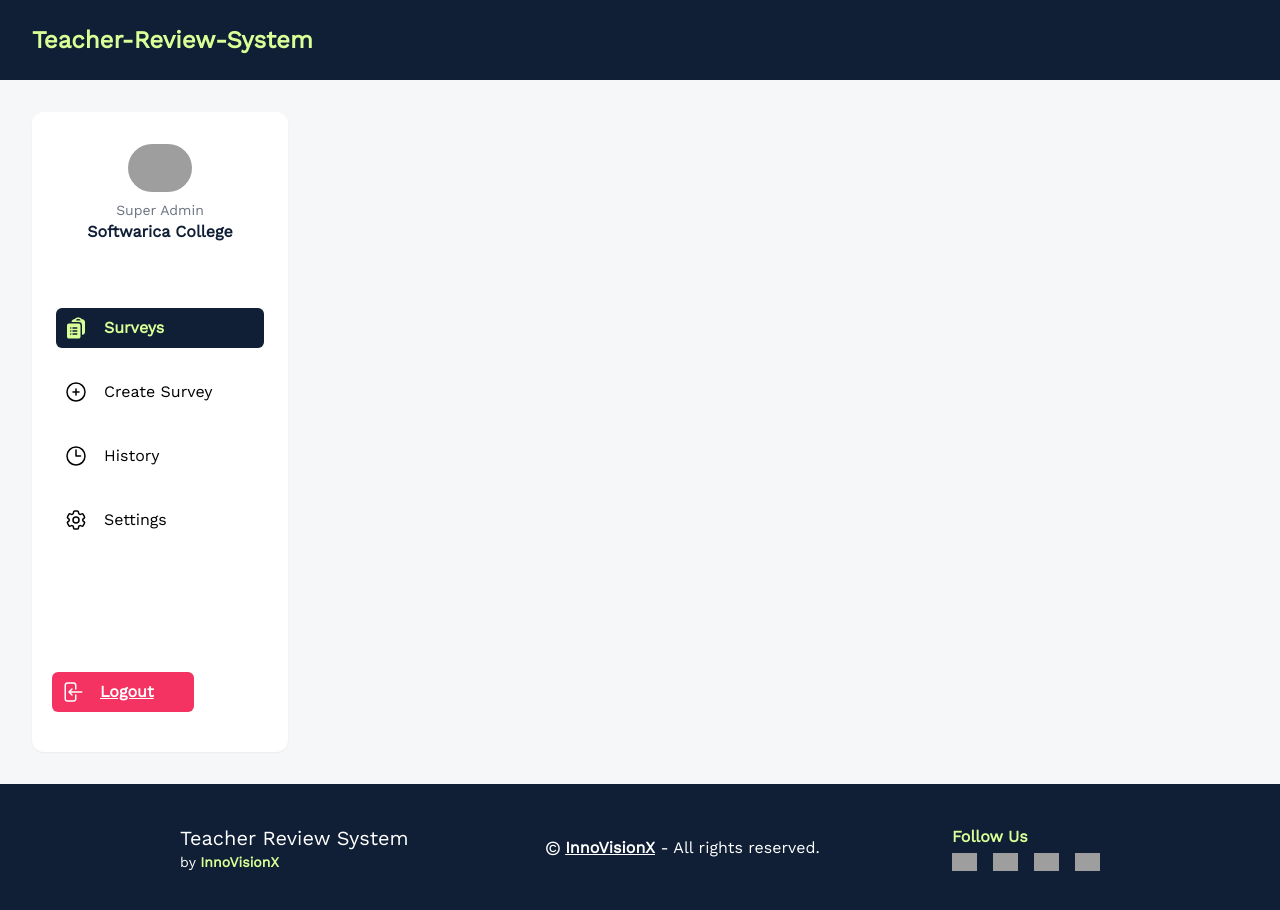
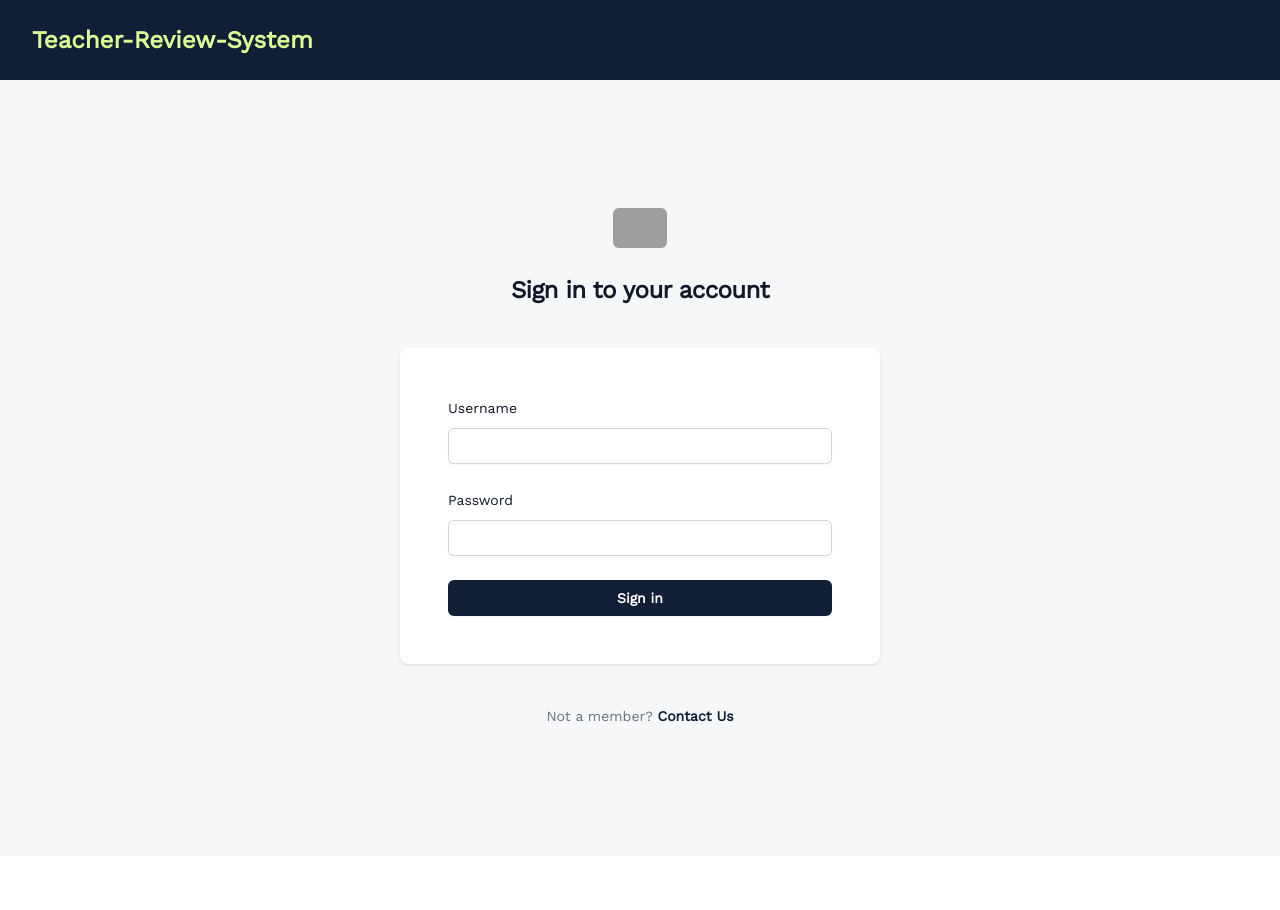
Before and after one commit to trishan9/Teacher-Evaluation-System, a React (Vite) app: page /login in a window 1280 px wide. After the commit the page ends 856 px from the top, so only its background shows below. Built offline with nearby package versions, Linux system fonts and the light colour scheme; grey boxes are pictures that could not be loaded.

Commit message:
feat: completed login page ui and routes setup.

```diff
--- a/package.json
+++ b/package.json
@@ -11,6 +11,7 @@
   },
   "dependencies": {
     "@heroicons/react": "^2.0.18",
+    "@tailwindcss/forms": "^0.5.6",
     "clsx": "^2.0.0",
     "firebase": "^10.4.0",
     "react": "^18.2.0",
--- a/src/App.jsx
+++ b/src/App.jsx
@@ -1,5 +1,5 @@
 import React from "react"
-import { NavBar, SideNav, Footer } from "@/components"
+import { NavBar } from "@/components"
 import Routes from "./Routes"
 
 const App = () => {
@@ -7,13 +7,7 @@ const App = () => {
     <div className="min-h-[100vh] font-primary bg-neutral_white">
       <NavBar />
 
-      <div className="flex gap-6 p-8">
-        <SideNav />
-
-        <Routes />
-      </div>
-
-      <Footer />
+      <Routes />
     </div>
   )
 }
--- a/src/Routes.jsx
+++ b/src/Routes.jsx
@@ -1,5 +1,5 @@
 import { Route, Routes } from "react-router-dom"
-import { Survey, Home, CreateSurvey, History, Settings } from "@/pages"
+import { Survey, Home, CreateSurvey, History, Settings, Login } from "@/pages"
 
 const AppRoutes = () => {
     return (
@@ -9,6 +9,7 @@ const AppRoutes = () => {
             <Route path="/create-survey" element={<CreateSurvey />} />
             <Route path="/history" element={<History />} />
             <Route path="/settings" element={<Settings />} />
+            <Route path="/login" element={<Login />} />
         </Routes>
     )
 }
--- a/src/components/SideNav.jsx
+++ b/src/components/SideNav.jsx
@@ -1,16 +1,13 @@
 
-import { useState } from 'react';
+import { Link, useNavigate } from 'react-router-dom'
 import { ArrowLeftOnRectangleIcon } from '@heroicons/react/24/solid'
-import { useNavigate } from 'react-router-dom'
 import clsx from 'clsx';
 import menus from '@/constants/menus';
 
-const SideNav = () => {
-    const [activeMenu, setActiveMenu] = useState(0)
+const SideNav = ({ activeMenu }) => {
     const navigate = useNavigate()
 
-    const handleClick = (index, path) => {
-        setActiveMenu(index)
+    const handleClick = (path) => {
         navigate(path)
     }
 
@@ -28,7 +25,7 @@ const SideNav = () => {
                 {menus.map((menu, index) => (
                     <button
                         key={menu.url}
-                        onClick={() => handleClick(index, menu.url)}
+                        onClick={() => handleClick(menu.url)}
                         className={
                             clsx('flex w-full gap-4 p-2 rounded-md',
                                 index == activeMenu && 'cursor-pointer font-bold bg-accent_primary text-accent_secondary'
@@ -42,11 +39,13 @@ const SideNav = () => {
                 ))}
             </div>
 
-            <button className='absolute flex gap-4 p-2 pr-10 font-semibold text-white underline rounded-md cursor-pointer bg-error hover: bottom-10 left-5'>
-                <ArrowLeftOnRectangleIcon className='w-6' />
+            <Link to={"/login"}>
+                <button className='absolute flex gap-4 p-2 pr-10 font-semibold text-white underline rounded-md cursor-pointer bg-error hover: bottom-10 left-5'>
+                    <ArrowLeftOnRectangleIcon className='w-6' />
 
-                <p>Logout</p>
-            </button>
+                    <p>Logout</p>
+                </button>
+            </Link>
         </div>
     )
 }
--- a/src/pages/CreateSurvey.jsx
+++ b/src/pages/CreateSurvey.jsx
@@ -1,6 +1,14 @@
+import { SideNav } from "@/components"
+
 const CreateSurvey = () => {
     return (
-        <p className="text-xl">Create Survey</p>
+        <div className="flex gap-6 p-8">
+            <SideNav activeMenu={1} />
+
+            <div>
+                <p className="text-xl">Create Survey</p>
+            </div>
+        </div>
     )
 }
 
--- a/src/pages/History.jsx
+++ b/src/pages/History.jsx
@@ -1,6 +1,14 @@
+import { SideNav } from "@/components"
+
 const History = () => {
     return (
-        <p className="text-xl">History</p>
+        <div className="flex gap-6 p-8">
+            <SideNav activeMenu={2} />
+
+            <div>
+                <p className="text-xl">History</p>
+            </div>
+        </div>
     )
 }
 
--- a/src/pages/Home.jsx
+++ b/src/pages/Home.jsx
@@ -1,8 +1,12 @@
-import { Surveys } from "@/components"
+import { Surveys, SideNav } from "@/components"
 
 const Home = () => {
     return (
-        <Surveys />
+        <div className="flex gap-6 p-8">
+            <SideNav activeMenu={0} />
+
+            <Surveys />
+        </div>
     )
 }
 
--- /dev/null
+++ b/src/pages/Login.jsx
@@ -0,0 +1,79 @@
+import React from "react"
+import { Link } from "react-router-dom"
+
+const Login = () => {
+    return (
+        <React.Fragment>
+            <div className="flex flex-col justify-center flex-1 min-h-full py-32 sm:px-6 lg:px-8">
+                <div className="sm:mx-auto sm:w-full sm:max-w-md">
+                    <img
+                        className="w-auto h-10 mx-auto rounded-md"
+                        src="/logo.png"
+                        alt="Your Company"
+                    />
+
+                    <h2 className="mt-6 text-2xl font-bold leading-9 tracking-tight text-center text-gray-900">
+                        Sign in to your account
+                    </h2>
+                </div>
+
+                <div className="mt-10 sm:mx-auto sm:w-full sm:max-w-[480px]">
+                    <div className="px-6 py-12 bg-white shadow sm:rounded-lg sm:px-12">
+                        <form className="space-y-6" >
+                            <div>
+                                <label htmlFor="userName" className="block text-sm font-medium leading-6 text-gray-900">
+                                    Username
+                                </label>
+
+                                <div className="mt-2">
+                                    <input
+                                        id="userName"
+                                        name="userName"
+                                        type="text"
+                                        className="block w-full rounded-md border-0 py-1.5 text-gray-900 shadow-sm ring-1 ring-inset ring-gray-300 placeholder:text-gray-400 focus:ring-2 focus:ring-inset focus:ring-indigo-600 sm:text-sm sm:leading-6"
+                                    />
+                                </div>
+                            </div>
+
+                            <div>
+                                <label htmlFor="password" className="block text-sm font-medium leading-6 text-gray-900">
+                                    Password
+                                </label>
+
+                                <div className="mt-2">
+                                    <input
+                                        id="password"
+                                        name="password"
+                                        type="password"
+                                        className="block w-full rounded-md border-0 py-1.5 text-gray-900 shadow-sm ring-1 ring-inset ring-gray-300 placeholder:text-gray-400 focus:ring-2 focus:ring-inset focus:ring-indigo-600 sm:text-sm sm:leading-6"
+                                    />
+                                </div>
+                            </div>
+
+                            <div>
+                                <Link to={"/"}>
+                                    <button
+                                        type="submit"
+                                        className="flex w-full justify-center rounded-md bg-accent_primary px-3 py-1.5 text-sm font-semibold leading-6 text-white shadow-sm hover:bg-[#1e2f49] focus-visible:outline focus-visible:outline-2 focus-visible:outline-offset-2 focus-visible:outline-indigo-600 transition ease-in-out"
+                                    >
+                                        Sign in
+                                    </button>
+                                </Link>
+                            </div>
+                        </form>
+                    </div>
+
+                    <p className="mt-10 text-sm text-center text-gray-500">
+                        Not a member?{' '}
+
+                        <a href="https://innovisionx-tech.vercel.app" target="_blank" className="font-semibold leading-6 text-accent_primary hover:underline">
+                            Contact Us
+                        </a>
+                    </p>
+                </div>
+            </div>
+        </React.Fragment>
+    )
+}
+
+export default Login
--- a/src/pages/Settings.jsx
+++ b/src/pages/Settings.jsx
@@ -1,6 +1,14 @@
+import { SideNav } from "@/components";
+
 const Settings = () => {
     return (
-        <p className="text-xl">Settings</p>
+        <div className="flex gap-6 p-8">
+            <SideNav activeMenu={3} />
+
+            <div>
+                <p className="text-xl">Settings</p>
+            </div>
+        </div>
     )
 }
 
--- a/src/pages/Survey.jsx
+++ b/src/pages/Survey.jsx
@@ -3,6 +3,7 @@ import { Link, useParams } from 'react-router-dom'
 import { ArrowLeftIcon } from '@heroicons/react/24/solid'
 import { doc, getDoc } from 'firebase/firestore';
 import { db } from '@/config/firebase';
+import { SideNav } from "@/components";
 
 
 const Survey = () => {
@@ -29,6 +30,9 @@ const Survey = () => {
     }, [])
 
     return (
+        <div className="flex gap-6 p-8">
+            <SideNav activeMenu={0} />
+
             <div>
                 <Link to="/">
                     <ArrowLeftIcon className='w-6 cursor-pointer' />
@@ -48,6 +52,7 @@ const Survey = () => {
                     </div>
                 }
             </div>
+        </div>
     )
 }
 
--- a/src/pages/index.js
+++ b/src/pages/index.js
@@ -3,5 +3,6 @@ import Home from './Home'
 import CreateSurvey from './CreateSurvey'
 import History from './History'
 import Settings from './Settings'
+import Login from './Login'
 
-export { Home, Survey, CreateSurvey, History, Settings }
+export { Home, Survey, CreateSurvey, History, Settings, Login }
--- a/tailwind.config.js
+++ b/tailwind.config.js
@@ -31,5 +31,7 @@ export default {
       }
     },
   },
-  plugins: [],
+  plugins: [
+    require('@tailwindcss/forms')
+  ],
 }
```
Also changed, not shown: src/assets/404.svg (added), 1 other file (tests, documents, lock files or other folders). Lines whose indentation alone changed are shown as unchanged.
